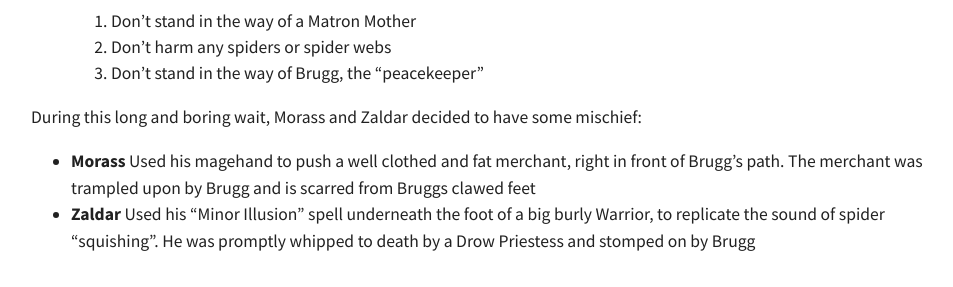
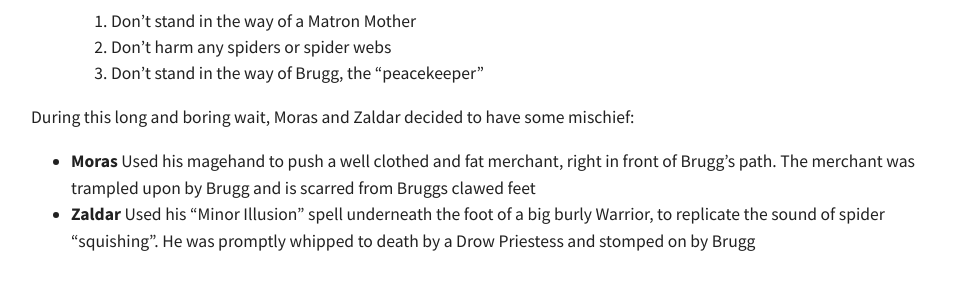
Before and after one commit to eirvandelden/eirvandelden.github.io, a Jekyll site: the page built from _posts/dnd/2016-06-19-session-10.markdown, in a window 1280 px wide and 900 px high, scrolled down 799 px. Shown: the part 154-441 px from the top of the window, without its empty margins (161-1114 px from the left). Built offline with Jekyll 4.4.1, drawn with Linux system fonts in a browser that asks for light colours; comment, search, counter and statistics services are not loaded.

Commit message:
Fix the name

```diff
--- a/_posts/dnd/2016-06-19-session-10.markdown
+++ b/_posts/dnd/2016-06-19-session-10.markdown
@@ -32,9 +32,9 @@ Each of the available floors had a spoken diary message:
   1. Don't harm any spiders or spider webs
   1. Don't stand in the way of Brugg, the "peacekeeper"
 
-During this long and boring wait, Morass and Zaldar decided to have some mischief:
+During this long and boring wait, Moras and Zaldar decided to have some mischief:
 
-  * **Morass** Used his magehand to push a well clothed and fat merchant, right in front of Brugg's path. The merchant was trampled upon by Brugg and is scarred from Bruggs clawed feet
+  * **Moras** Used his magehand to push a well clothed and fat merchant, right in front of Brugg's path. The merchant was trampled upon by Brugg and is scarred from Bruggs clawed feet
   * **Zaldar** Used his "Minor Illusion" spell underneath the foot of a big burly Warrior, to replicate the sound of spider "squishing". He was promptly whipped to death by a Drow Priestess and stomped on by Brugg
 
 # Confronting Taffarof
```
